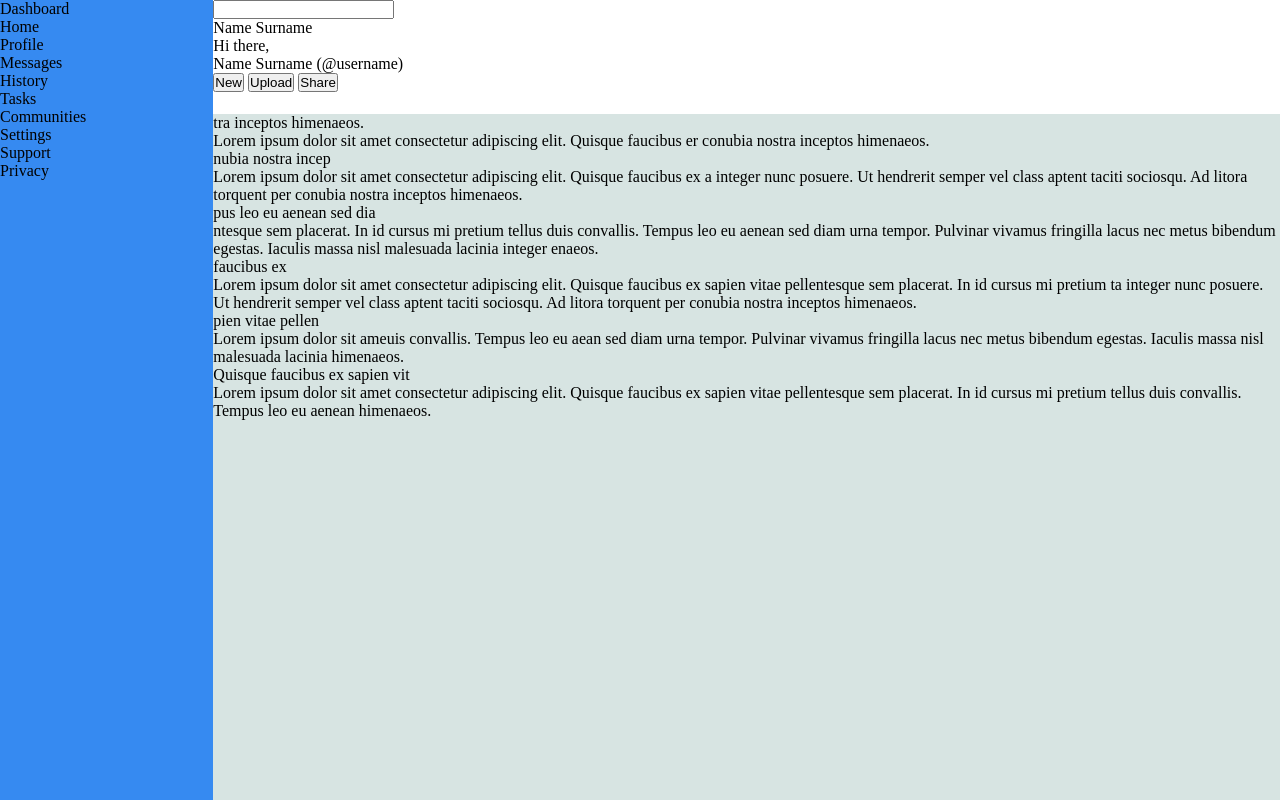
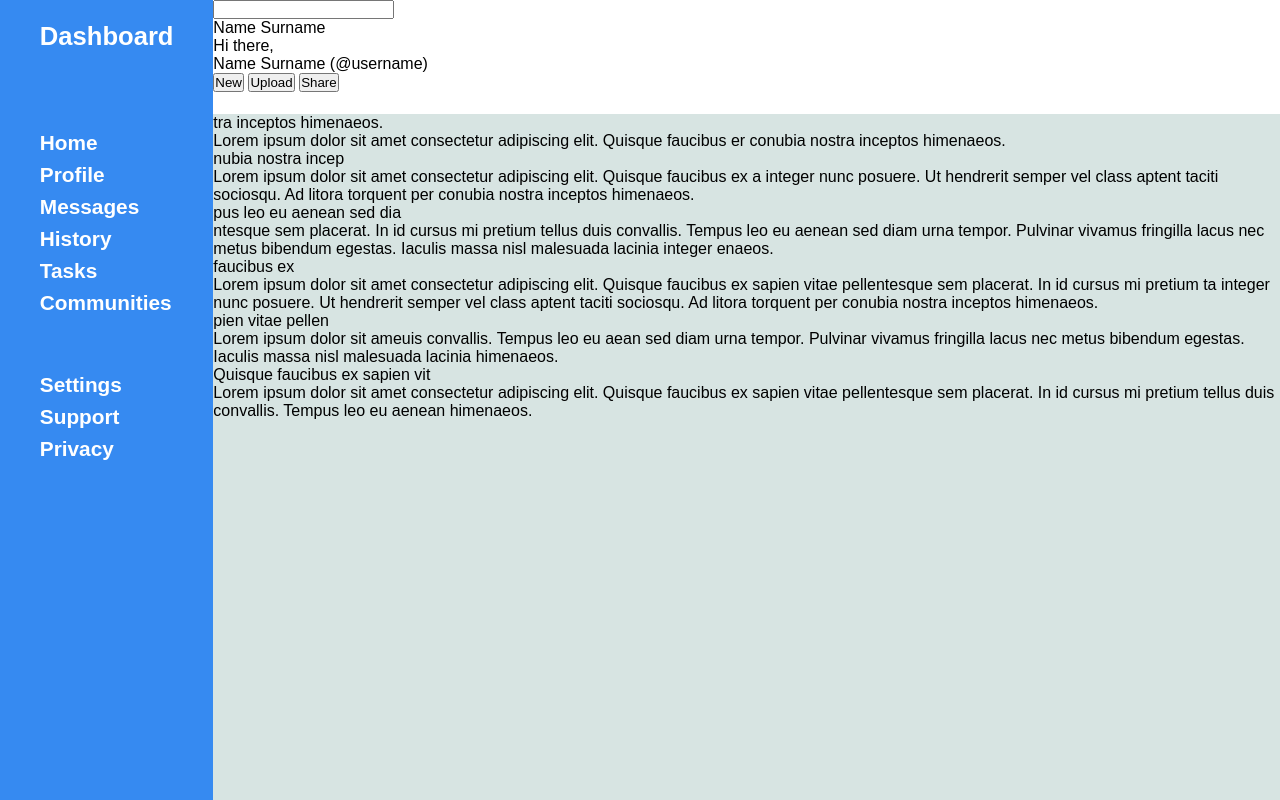
Before and after one commit to e-edgars/admin-dashboard, a plain HTML site: page index.html in a window 1280 px wide. Drawn offline with Linux system fonts and the light colour scheme.

Commit message:
Build sidebar layout

```diff
--- a/index.html
+++ b/index.html
@@ -36,41 +36,41 @@
 
         <div class="nav">
           <div class="nav-item">
-            Home
+            <a href="#">Home</a>
           </div>
 
           <div class="nav-item">
-            Profile
+            <a href="#">Profile</a>
           </div>
 
           <div class="nav-item">
-            Messages
+            <a href="#">Messages</a>
           </div>
 
           <div class="nav-item">
-            History
+            <a href="#">History</a>
           </div>
 
           <div class="nav-item">
-            Tasks
+            <a href="#">Tasks</a>
           </div>
 
           <div class="nav-item">
-            Communities
+            <a href="#">Communities</a>
           </div>
         </div>
 
         <div class="brand">
           <div class="brand-item">
-            Settings
+            <a href="#">Settings</a>
           </div>
 
           <div class="brand-item">
-            Support
+            <a href="#">Support</a>
           </div>
 
           <div class="brand-item">
-            Privacy
+            <a href="#">Privacy</a>
           </div>
         </div>
       </aside>
--- a/style.css
+++ b/style.css
@@ -1,6 +1,8 @@
 * {
   margin: 0;
   padding: 0;
+
+  font-family: sans-serif, system-ui, -apple-system, BlinkMacSystemFont, 'Segoe UI', Roboto, Oxygen, Ubuntu, Cantarell, 'Open Sans', 'Helvetica Neue';
 }
 
 body {
@@ -14,7 +16,39 @@ header {
 
 aside {
   background-color: rgb(54, 138, 241);
+
+  font-weight: bold;
+  font-size: 1.3rem;
+
   grid-row: 1 / 3;
+
+  display: grid;
+  grid-template-rows: 1fr 1fr 6fr;
+  justify-content: center;
+  gap: 50px;
+}
+
+.logo {
+  align-self: center;
+  font-size: 1.6rem;
+  color: white;
+}
+
+.nav-item {
+  margin-top: 8px;
+}
+
+.brand-item {
+  margin-top: 8px;
+}
+
+a {
+  text-decoration: none;
+  color: white;
+}
+
+a:hover {
+  color: rgb(224, 220, 220);
 }
 
 main {
```
